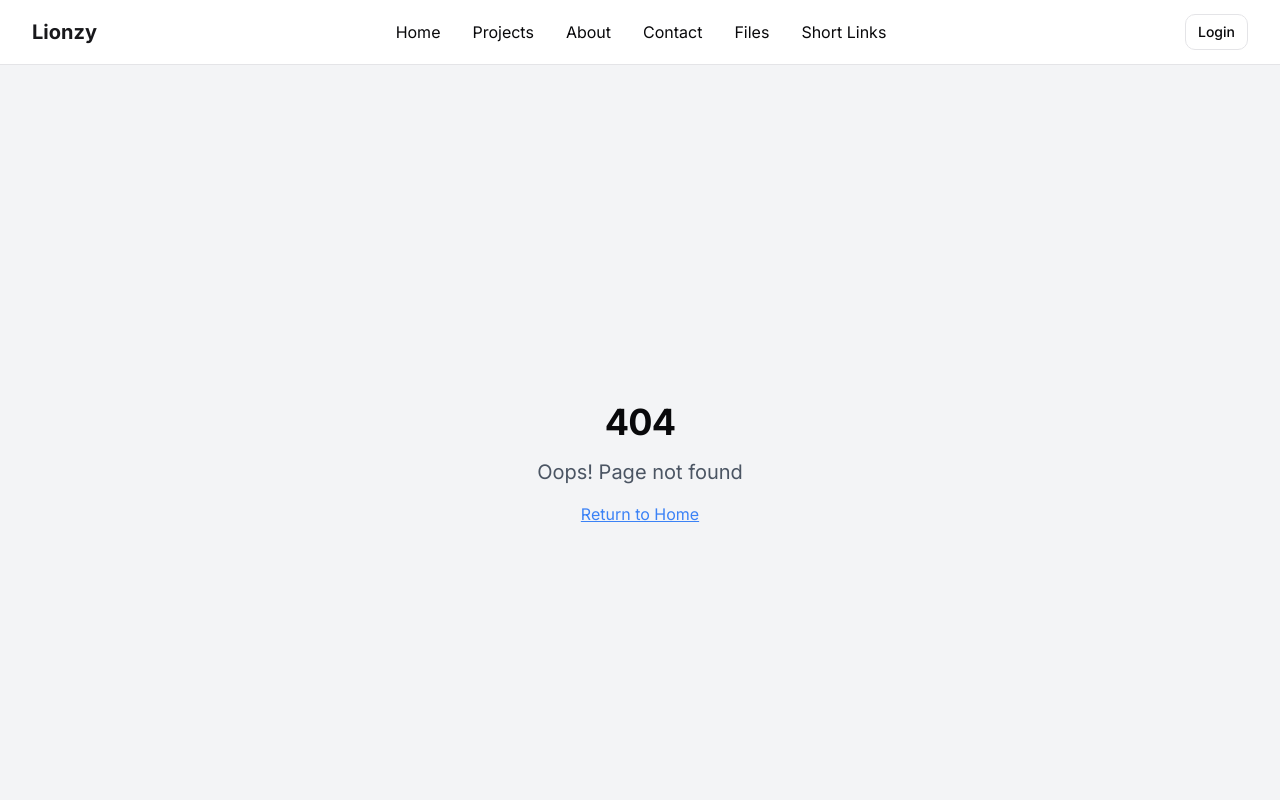
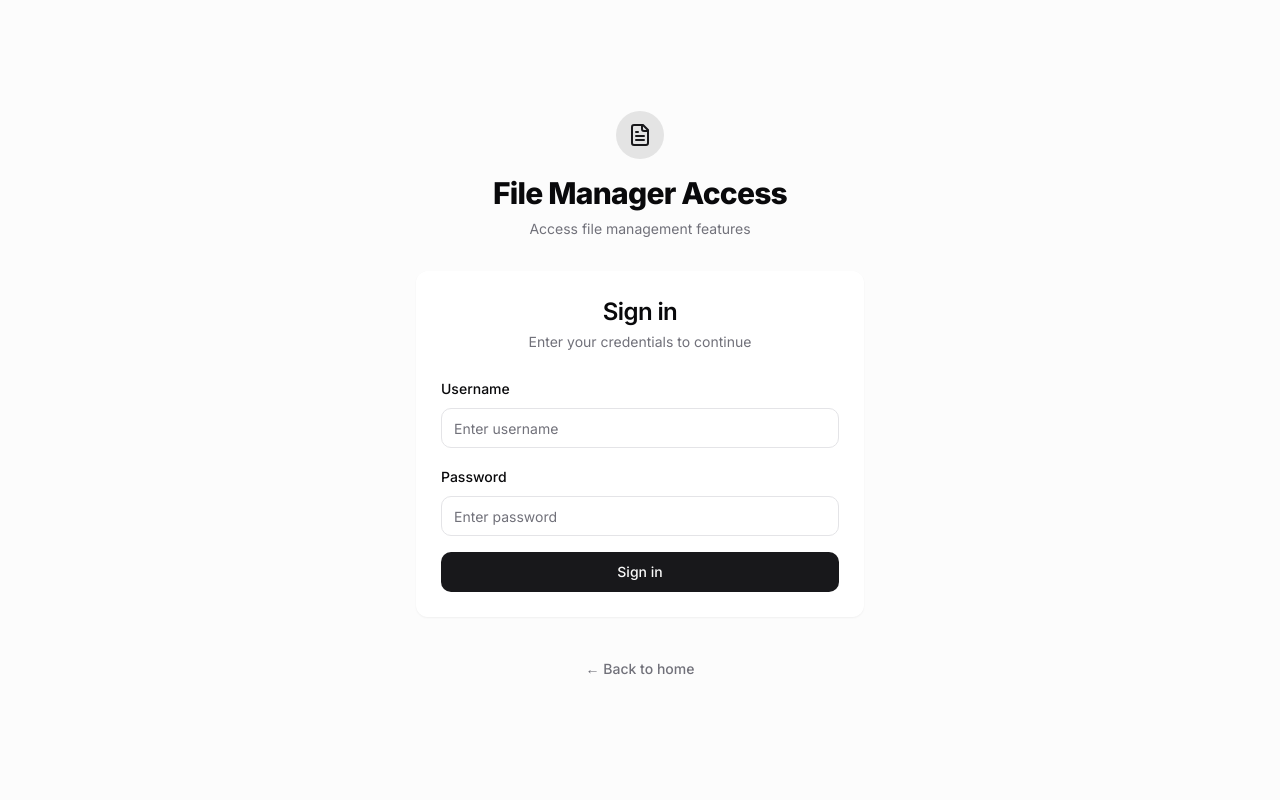
Before and after one commit to ZeeCreator/lionzy-portfolio-manager, a React (Vite) app: page /haris/login in a window 1280 px wide. Shown: the top 800 px of the page. Built offline with nearby package versions, Linux system fonts and the light colour scheme.

Commit message:
Add Haris login for shortlink and file

```diff
--- a/src/App.tsx
+++ b/src/App.tsx
@@ -27,6 +27,9 @@ import AdminProjects from "./pages/Admin/Projects";
 import Skills from "./pages/Admin/Skills";
 import Messages from "./pages/Admin/Messages";
 import { UserProvider } from "./contexts/UserContext";
+
+import HarisLogin from "./pages/Auth/HarisLogin";
+import HarisProtectedRoute from "./components/HarisProtectedRoute";
 
 const queryClient = new QueryClient();
 
@@ -102,9 +105,12 @@ const App = () => (
                 </div>
               }
             />
+
+            {/* Protected Routes - Files and Short Links */}
             <Route
               path="/files"
               element={
+                <HarisProtectedRoute>
                   <div className="flex flex-col min-h-screen">
                     <Header />
                     <main className="flex-grow pt-16">
@@ -112,11 +118,13 @@ const App = () => (
                     </main>
                     <Footer />
                   </div>
+                </HarisProtectedRoute>
               }
             />
             <Route
               path="/shortlinks"
               element={
+                <HarisProtectedRoute>
                   <div className="flex flex-col min-h-screen">
                     <Header />
                     <main className="flex-grow pt-16">
@@ -124,8 +132,10 @@ const App = () => (
                     </main>
                     <Footer />
                   </div>
+                </HarisProtectedRoute>
               }
             />
+
             <Route
               path="/configuration"
               element={
@@ -169,8 +179,10 @@ const App = () => (
               }
             />
 
-            {/* Admin Routes */}
+            {/* Auth Routes */}
             <Route path="/admin/login" element={<Login />} />
+            <Route path="/haris/login" element={<HarisLogin />} />
+
             <Route
               path="/admin"
               element={
--- /dev/null
+++ b/src/components/HarisProtectedRoute.tsx
@@ -0,0 +1,26 @@
+
+import { Navigate, useLocation } from "react-router-dom";
+import { isAuthenticated } from "@/utils/authService";
+
+interface HarisProtectedRouteProps {
+  children: React.ReactNode;
+}
+
+const HarisProtectedRoute = ({ children }: HarisProtectedRouteProps) => {
+  const location = useLocation();
+  const isAuth = isAuthenticated();
+
+  if (!isAuth) {
+    return (
+      <Navigate
+        to="/haris/login"
+        state={{ from: location }}
+        replace
+      />
+    );
+  }
+
+  return <>{children}</>;
+};
+
+export default HarisProtectedRoute;
--- /dev/null
+++ b/src/pages/Auth/HarisLogin.tsx
@@ -0,0 +1,151 @@
+
+import { useState } from "react";
+import { useNavigate, useLocation } from "react-router-dom";
+import { toast } from "@/components/ui/sonner";
+import { login } from "@/utils/authService";
+import { Label } from "@/components/ui/label";
+import { Input } from "@/components/ui/input";
+import { Button } from "@/components/ui/button";
+import { Card, CardContent, CardDescription, CardHeader, CardTitle } from "@/components/ui/card";
+import { useUser } from "@/contexts/UserContext";
+import { Lock, FileText, Link } from "lucide-react";
+
+const HarisLogin = () => {
+  const navigate = useNavigate();
+  const location = useLocation();
+  const { login: loginContext } = useUser();
+  const [credentials, setCredentials] = useState({
+    username: "",
+    password: "",
+  });
+  const [isLoading, setIsLoading] = useState(false);
+
+  // Get the intended destination from state or default to files
+  const from = location.state?.from?.pathname || "/files";
+
+  const handleChange = (e: React.ChangeEvent<HTMLInputElement>) => {
+    const { name, value } = e.target;
+    setCredentials((prev) => ({ ...prev, [name]: value }));
+  };
+
+  const handleSubmit = async (e: React.FormEvent) => {
+    e.preventDefault();
+    setIsLoading(true);
+
+    try {
+      if (login(credentials.username, credentials.password)) {
+        toast.success("Login successful!");
+        loginContext();
+        navigate(from, { replace: true });
+      } else {
+        toast.error("Invalid credentials. Please try again.");
+      }
+    } catch (error) {
+      toast.error("Login failed. Please try again.");
+    } finally {
+      setIsLoading(false);
+    }
+  };
+
+  const getFeatureInfo = () => {
+    if (from.includes("files")) {
+      return {
+        icon: FileText,
+        title: "File Manager Access",
+        description: "Access file management features"
+      };
+    } else if (from.includes("shortlinks")) {
+      return {
+        icon: Link,
+        title: "Short Links Access",
+        description: "Access short link management features"
+      };
+    }
+    return {
+      icon: Lock,
+      title: "Secure Access",
+      description: "Access protected features"
+    };
+  };
+
+  const featureInfo = getFeatureInfo();
+  const FeatureIcon = featureInfo.icon;
+
+  return (
+    <div className="min-h-screen flex items-center justify-center py-12 px-4 sm:px-6 lg:px-8 bg-secondary/30">
+      <div className="max-w-md w-full space-y-8">
+        <div className="text-center">
+          <div className="mx-auto h-12 w-12 flex items-center justify-center rounded-full bg-primary/10 mb-4">
+            <FeatureIcon className="h-6 w-6 text-primary" />
+          </div>
+          <h2 className="text-3xl font-extrabold text-foreground">
+            {featureInfo.title}
+          </h2>
+          <p className="mt-2 text-sm text-muted-foreground">
+            {featureInfo.description}
+          </p>
+        </div>
+
+        <Card className="glass-card">
+          <CardHeader className="space-y-1">
+            <CardTitle className="text-2xl text-center">Sign in</CardTitle>
+            <CardDescription className="text-center">
+              Enter your credentials to continue
+            </CardDescription>
+          </CardHeader>
+          <CardContent>
+            <form onSubmit={handleSubmit} className="space-y-4">
+              <div className="space-y-2">
+                <Label htmlFor="username">Username</Label>
+                <Input
+                  id="username"
+                  name="username"
+                  type="text"
+                  required
+                  value={credentials.username}
+                  onChange={handleChange}
+                  placeholder="Enter username"
+                  disabled={isLoading}
+                />
+              </div>
+
+              <div className="space-y-2">
+                <Label htmlFor="password">Password</Label>
+                <Input
+                  id="password"
+                  name="password"
+                  type="password"
+                  required
+                  value={credentials.password}
+                  onChange={handleChange}
+                  placeholder="Enter password"
+                  disabled={isLoading}
+                />
+              </div>
+
+              <Button
+                type="submit"
+                className="w-full"
+                disabled={isLoading}
+              >
+                {isLoading ? "Signing in..." : "Sign in"}
+              </Button>
+            </form>
+          </CardContent>
+        </Card>
+
+        <div className="text-center">
+          <Button
+            variant="ghost"
+            onClick={() => navigate("/")}
+            className="text-sm text-muted-foreground hover:text-foreground"
+          >
+            ← Back to home
+          </Button>
+        </div>
+      </div>
+    </div>
+  );
+};
+
+export default HarisLogin;
```
Lines whose indentation alone changed are shown as unchanged.
